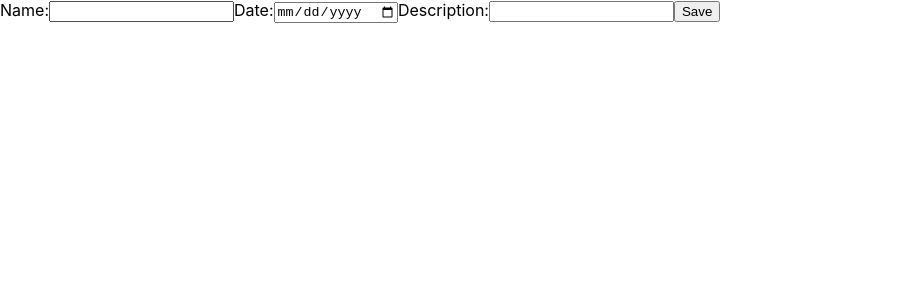
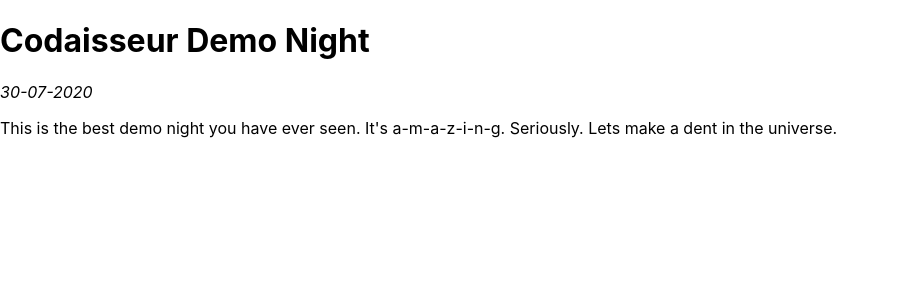
Before and after one commit to rogierv-codaisseur/event-app, a React (Create React App) app: page /events/1 in a window 1280 px wide. Shown: the top 300 px of the page, without its empty margins (0-899 px from the left). Built offline with nearby package versions, Linux system fonts and the light colour scheme; data requests are answered from the project's data file; the HTML template or start-up script is replaced by a standard one.

Commit message:
Add event details

```diff
--- a/db.json
+++ b/db.json
@@ -31,10 +31,16 @@
       "description": "It's going to be wait for it."
     },
     {
-      "name": "Rogier",
+      "name": "Dusy",
       "date": "",
       "description": "Test",
       "id": 6
+    },
+    {
+      "name": "",
+      "date": "",
+      "description": "",
+      "id": 7
     }
   ],
   "comments": [
--- a/src/App.js
+++ b/src/App.js
@@ -4,7 +4,7 @@
 
 import store from './store';
 import EventsListContainer from './components/EventsListContainer';
-import CreateEventFormContainer from './components/CreateEventFormContainer';
+import EventDetailsContainer from './components/EventDetailsContainer';
 
 class App extends Component {
   render() {
@@ -12,7 +12,7 @@
       <Provider store={store}>
         <div>
           <Route path='/' exact component={EventsListContainer} />
-          <CreateEventFormContainer />
+          <Route path='/events/:id' component={EventDetailsContainer} />
         </div>
       </Provider>
     );
--- a/src/actions/events.js
+++ b/src/actions/events.js
@@ -2,6 +2,7 @@
 
 export const EVENT_CREATE_SUCCESS = 'EVENT_CREATE_SUCCESS';
 export const EVENTS_FETCHED = 'EVENTS_FETCHED';
+export const EVENT_FETCHED = 'EVENT_FETCHED';
 
 const baseUrl = 'http://localhost:4000';
 
@@ -37,3 +38,14 @@
     })
     .catch(console.error);
 };
+
+const eventFetched = event => ({
+  type: EVENT_FETCHED,
+  event
+});
+
+export const loadEvent = id => dispatch => {
+  request(`${baseUrl}/events/${id}`)
+    .then(response => dispatch(eventFetched(response.body)))
+    .catch(console.error);
+};
--- a/src/components/CreateEventFormContainer.js
+++ b/src/components/CreateEventFormContainer.js
@@ -28,7 +28,6 @@
   };
 
   render() {
-    console.log(this.state);
     return (
       <EventForm
         onSubmit={this.onSubmit}
--- /dev/null
+++ b/src/components/EventDetails.js
@@ -0,0 +1,15 @@
+import React from 'react';
+
+const EventDetails = props => {
+  return (
+    <div>
+      <div>
+        <h1>{props.event.name}</h1>
+        <i>{props.event.date}</i>
+        <p>{props.event.description}</p>
+      </div>
+    </div>
+  );
+};
+
+export default EventDetails;
--- /dev/null
+++ b/src/components/EventDetailsContainer.js
@@ -0,0 +1,28 @@
+import React from 'react';
+import { connect } from 'react-redux';
+import EventDetails from './EventDetails';
+import { loadEvent } from '../actions/events';
+
+class EventDetailsContainer extends React.Component {
+  componentDidMount() {
+    this.props.loadEvent(Number(this.props.match.params.id));
+  }
+
+  render() {
+    if (
+      !this.props.event ||
+      this.props.event.id !== Number(this.props.match.params.id)
+    )
+      return 'Loading';
+    return <EventDetails event={this.props.event} />;
+  }
+}
+
+const mapStateToProps = state => ({
+  event: state.event
+});
+
+export default connect(
+  mapStateToProps,
+  { loadEvent }
+)(EventDetailsContainer);
--- a/src/components/EventForm.js
+++ b/src/components/EventForm.js
@@ -3,18 +3,36 @@
 const EventForm = props => {
   return (
     <div>
-      <form onSubmit={props.onSubmit} onChange={props.onChange}>
+      <form onSubmit={props.onSubmit}>
         <label htmlFor='name'>
           Name:
-          <input type='text' id='name' name='name' />
+          <input
+            type='text'
+            id='name'
+            name='name'
+            value={props.values.name}
+            onChange={props.onChange}
+          />
         </label>
         <label htmlFor='date'>
           Date:
-          <input type='date' id='date' name='date' />
+          <input
+            type='date'
+            id='date'
+            name='date'
+            value={props.values.date}
+            onChange={props.onChange}
+          />
         </label>
         <label htmlFor='description'>
           Description:
-          <input type='text' id='description' name='description' />
+          <input
+            type='text'
+            id='description'
+            name='description'
+            value={props.values.description}
+            onChange={props.onChange}
+          />
         </label>
         <input type='submit' value='Save' />
       </form>
--- a/src/components/EventsList.js
+++ b/src/components/EventsList.js
@@ -3,15 +3,15 @@
 
 const EventsList = props => {
   return (
-    <ul>
-      {!props.events && 'Loading...'}
-      {props.events &&
-        props.events.map(event => (
+    <div>
+      <ul>
+        {props.events.map(event => (
           <li key={event.id}>
             <Link to={`/events/${event.id}`}>{event.name}</Link>
           </li>
         ))}
-    </ul>
+      </ul>
+    </div>
   );
 };
 
--- a/src/components/EventsListContainer.js
+++ b/src/components/EventsListContainer.js
@@ -3,6 +3,7 @@
 
 import { loadEvents } from '../actions/events';
 import EventsList from './EventsList';
+import CreateEventFormContainer from './CreateEventFormContainer';
 
 class EventsListContainer extends React.Component {
   componentDidMount() {
@@ -10,7 +11,13 @@
   }
 
   render() {
-    return <EventsList events={this.props.events} />;
+    if (!this.props.events) return 'Loading';
+    return (
+      <div>
+        <EventsList events={this.props.events} />
+        <CreateEventFormContainer />
+      </div>
+    );
   }
 }
 
--- /dev/null
+++ b/src/reducers/event.js
@@ -0,0 +1,10 @@
+import { EVENT_FETCHED } from '../actions/events';
+
+export default (state = null, action = {}) => {
+  switch (action.type) {
+    case EVENT_FETCHED:
+      return action.event;
+    default:
+      return state;
+  }
+};
--- a/src/reducers/events.js
+++ b/src/reducers/events.js
@@ -5,8 +5,7 @@
     case EVENTS_FETCHED:
       return [...action.events];
     case EVENT_CREATE_SUCCESS:
-      if (!action.events) return state;
-      return [...state, action.events];
+      return [...state, action.event];
     default:
       return state;
   }
--- a/src/reducers/index.js
+++ b/src/reducers/index.js
@@ -1,7 +1,8 @@
 import { combineReducers } from 'redux';
 import events from './events';
+import event from './event';
 
 export default combineReducers({
-  // your reducers will go here
-  events
+  events,
+  event
 });
```
